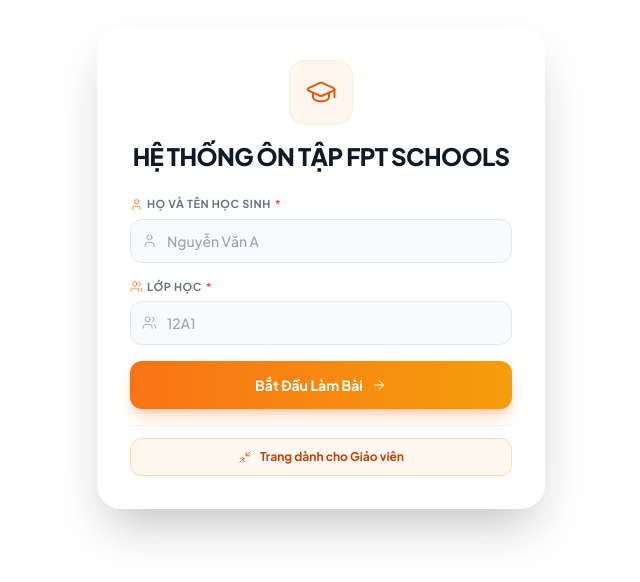
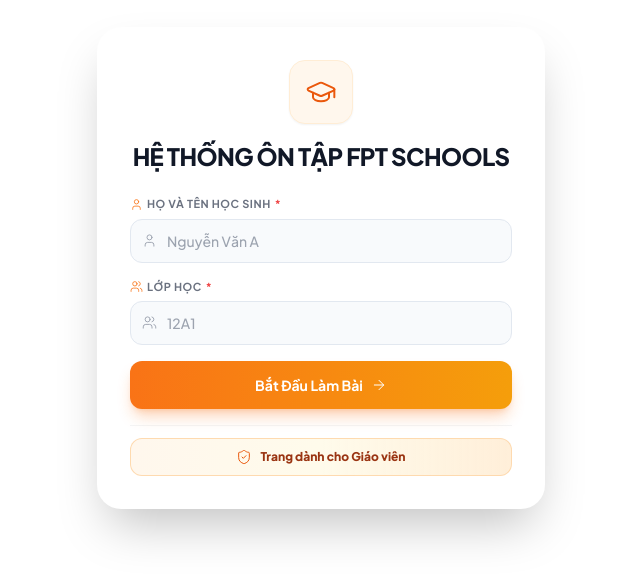
Before and after one commit to tranthienquy/studyEnglishApp, a React (Vite) app: page / in a window 1280 px wide. Shown: the part 132-714 px from the top of the page, without its empty margins (319-959 px from the left). Built offline with nearby package versions, Linux system fonts and the light colour scheme; no server answers.

Commit message:
style: replace minimize icon with ShieldCheck icon and redesign Teacher portal button

```diff
--- a/src/views/LoginView.jsx
+++ b/src/views/LoginView.jsx
@@ -1,5 +1,5 @@
 import React, { useState } from 'react';
-import { GraduationCap, User, Users, ArrowRight, Clock, BookOpen, Minimize2 } from 'lucide-react';
+import { GraduationCap, User, Users, ArrowRight, Clock, BookOpen, ShieldCheck } from 'lucide-react';
 import useAppStore from '../stores/useAppStore';
 
 export default function LoginView({ onSwitchTeacher }) {
@@ -99,11 +99,11 @@ export default function LoginView({ onSwitchTeacher }) {
             {/* Footer Switch to Teacher */}
             <div className="pt-3 border-t border-gray-100/90 text-center mt-3">
                 <button
-                className="inline-flex items-center justify-center gap-2 text-xs font-bold text-orange-700 hover:text-orange-800 bg-orange-50/80 hover:bg-orange-100 border border-orange-200/90 px-4 py-2.5 rounded-xl transition-all cursor-pointer shadow-2xs active:scale-[0.98] w-full"
+                  className="w-full py-2.5 px-4 rounded-xl font-extrabold text-xs bg-gradient-to-r from-orange-50 via-amber-50 to-orange-100/90 hover:from-orange-100 hover:to-amber-100 text-orange-800 border border-orange-200/90 flex items-center justify-center gap-2 shadow-2xs hover:shadow-xs transition-all duration-200 cursor-pointer active:scale-[0.98]"
                   onClick={onSwitchTeacher}
                   id="switch-teacher-btn"
                 >
-                <Minimize2 size={14} className="text-orange-600" />
+                  <ShieldCheck size={16} className="text-orange-600" />
                   <span>Trang dành cho Giáo viên</span>
                 </button>
             </div>
```
Lines whose indentation alone changed are shown as unchanged.
